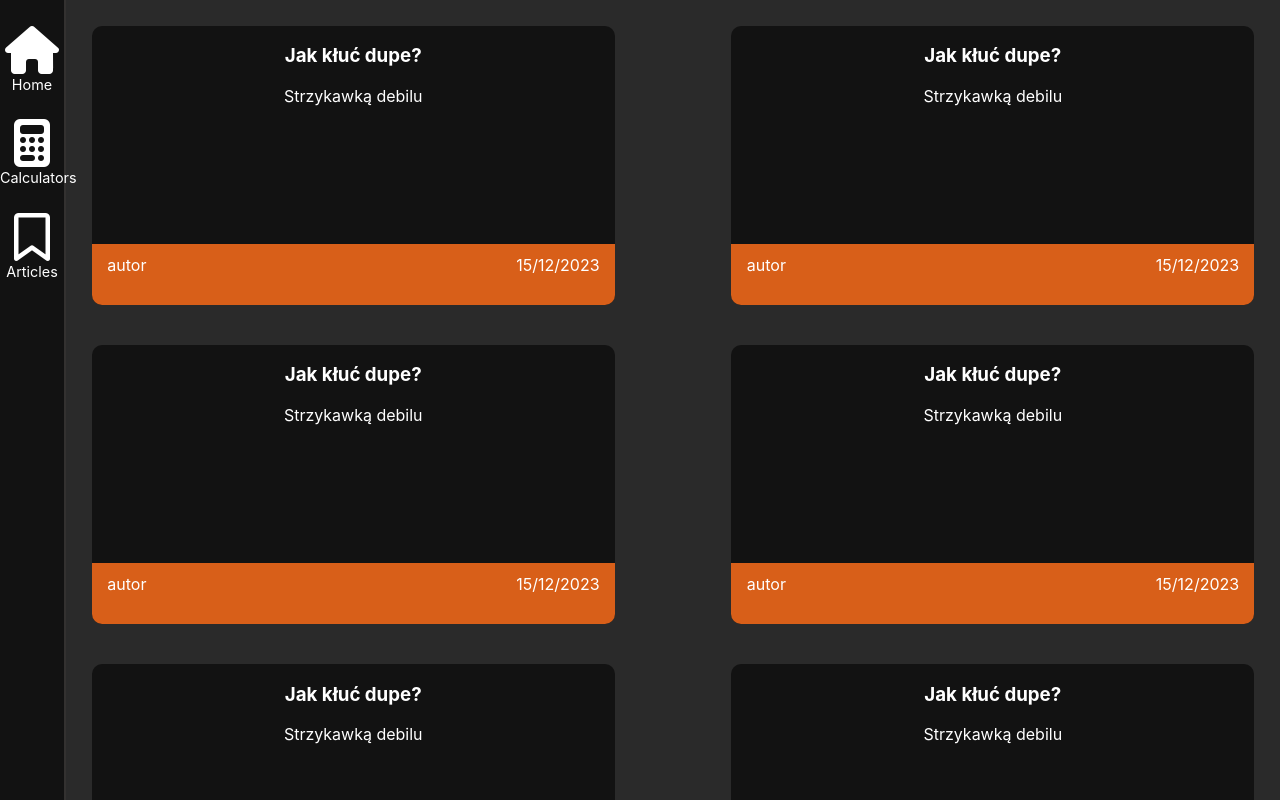
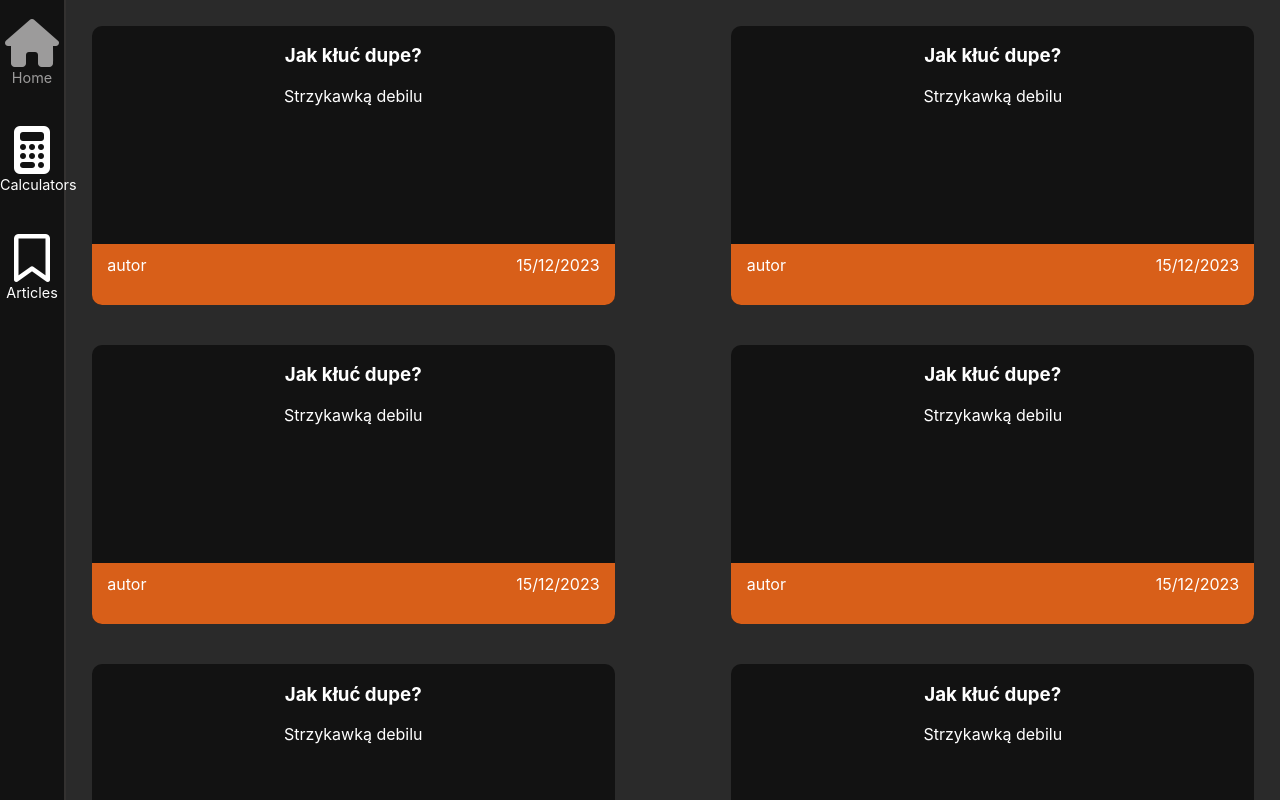
Before and after one commit to kacperdev0/fitness-web-app, a React (Create React App) app: page / in a window 1280 px wide. Both pictures are taken after a click on the icon 32 px from the left and 236 px from the top of the page. Shown: the top 800 px of the page. Built offline with nearby package versions, Linux system fonts and the light colour scheme.

Commit message:
updated BodyView

```diff
--- a/src/App.js
+++ b/src/App.js
@@ -14,9 +14,9 @@ function App() {
  return (
     <div className="container">
       <div className="bg" id="navigation-panel">
-        <i className="fa fa-home fa-3x nav-element" id="nav-home" onClick={() => handleViewChange("home")}></i><br/><span className="icon-text">Home</span><br/>
-        <i className="fa fa-calculator fa-3x nav-element" id="nav-calculators" onClick={() => handleViewChange("calculators")}></i><br/><span className="icon-text">Calculators</span><br/>
-        <i className="fa fa-bookmark-o fa-3x nav-element" id="nav-articles" onClick={() => handleViewChange("articles")}></i><br/><span className="icon-text">Articles</span>
+        <div className="full-nav-element"><i className="fa fa-home fa-3x nav-element" id="nav-home" onClick={() => handleViewChange("home")}></i><br/><span className="icon-text">Home</span></div><br/>
+        <div className="full-nav-element"><i className="fa fa-calculator fa-3x nav-element" id="nav-calculators" onClick={() => handleViewChange("calculators")}></i><br/><span className="icon-text">Calculators</span></div><br/>
+        <div className="full-nav-element"><i className="fa fa-bookmark-o fa-3x nav-element" id="nav-articles" onClick={() => handleViewChange("articles")}></i><br/><span className="icon-text">Articles</span></div>
       </div>
       {currentView === "home" && <BodyView/>}
       {currentView === "calculators" && <CalculatorsView/>}
--- a/src/ArticlesView.js
+++ b/src/ArticlesView.js
@@ -32,12 +32,12 @@ function ArticlesView() {
           <SingleArticleView articleHTML={selectedArticle} />
         </div>
          ) : (
-        <div className="arcticle-constainer">
+        <div className="arcticle-container">
          {articles.map((article, index) => (
             <div key={index} className="article-item" onClick={() => handleClick(article)}>
                <div className="preview" style={{height: "200px"}}>
                   <div><h3>{article.title}</h3></div>
-                  <div>{article.description}</div>
+                  <div>{article.description.length > 100 ? article.description.slice(0, 100) + '...' : article.description}</div>
                </div>
                <div class="author-bar">
                   <div style={{width: "70%"}}>
--- a/src/CSS/BodyView.css
+++ b/src/CSS/BodyView.css
@@ -19,7 +19,9 @@
 
    #bodies-panel {
     transition: width 0.7s ease-in-out, height 0.7s ease-in-out;
-    padding-top: 3%;
+    height: 0;
+    background-color: #2a2a2a;
+    border-right: 2px solid #333130;
    }
 
    #exercises-list {
--- a/src/CSS/articlesView.css
+++ b/src/CSS/articlesView.css
@@ -1,4 +1,4 @@
-.arcticle-constainer {
+.arcticle-container {
     display: flex;
     flex-wrap: wrap;
     justify-content: space-between;
--- a/src/CSS/index.css
+++ b/src/CSS/index.css
@@ -36,11 +36,21 @@ code {
  }
 
  .nav-element {
-  margin-top: 40%;
+  margin-top: 30%;
  }
 
  .nav-element {
   font-size: 3em;
+ }
+
+ .full-nav-element {
+  color: rgb(255, 255, 255);
+  transition: color 0.1s linear;
+ }
+
+
+ .full-nav-element:hover {
+  color: rgb(156, 155, 155);
  }
 
 .icon {
```
Also changed, not shown: src/BodyView.js, 1 other file (tests, documents, lock files or other folders).
